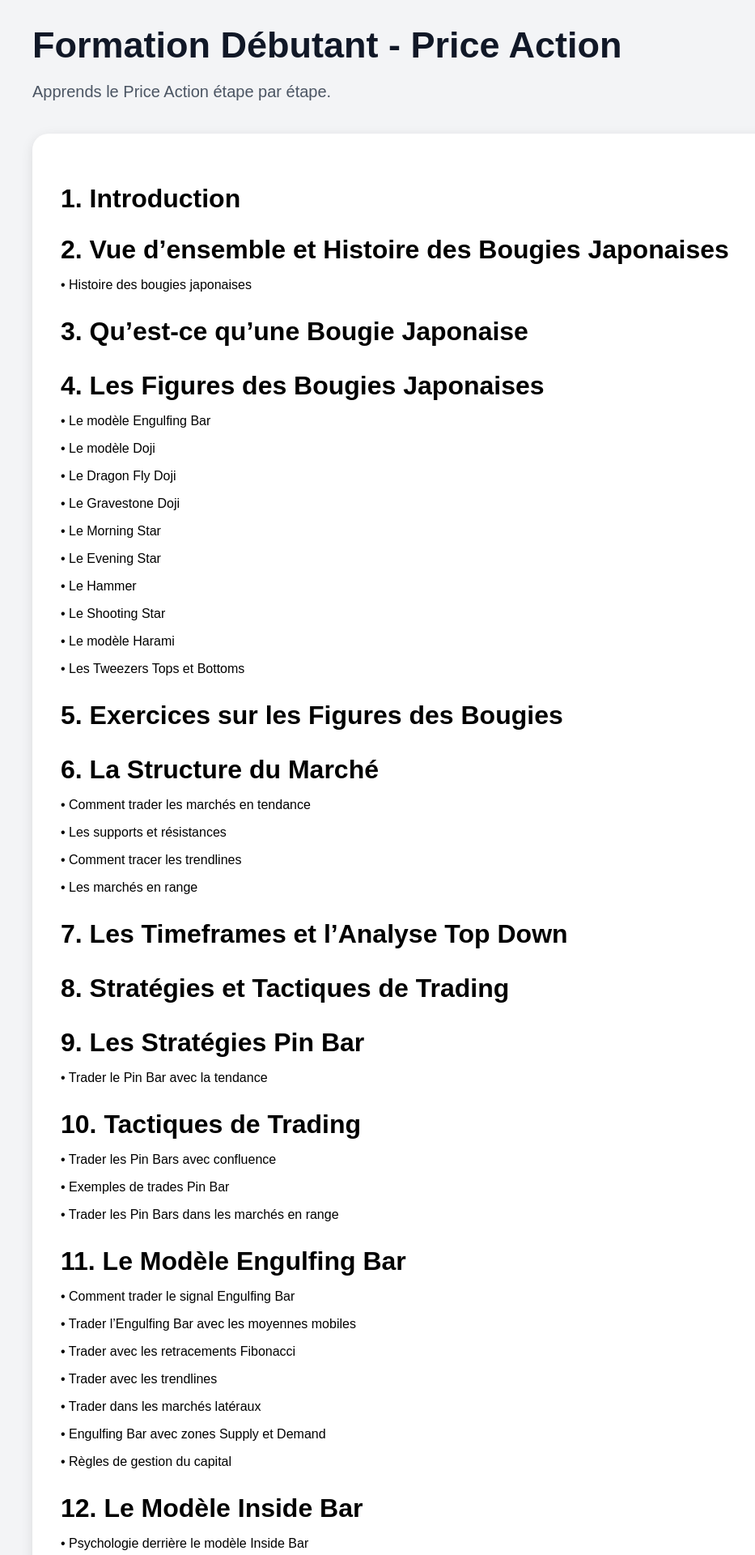
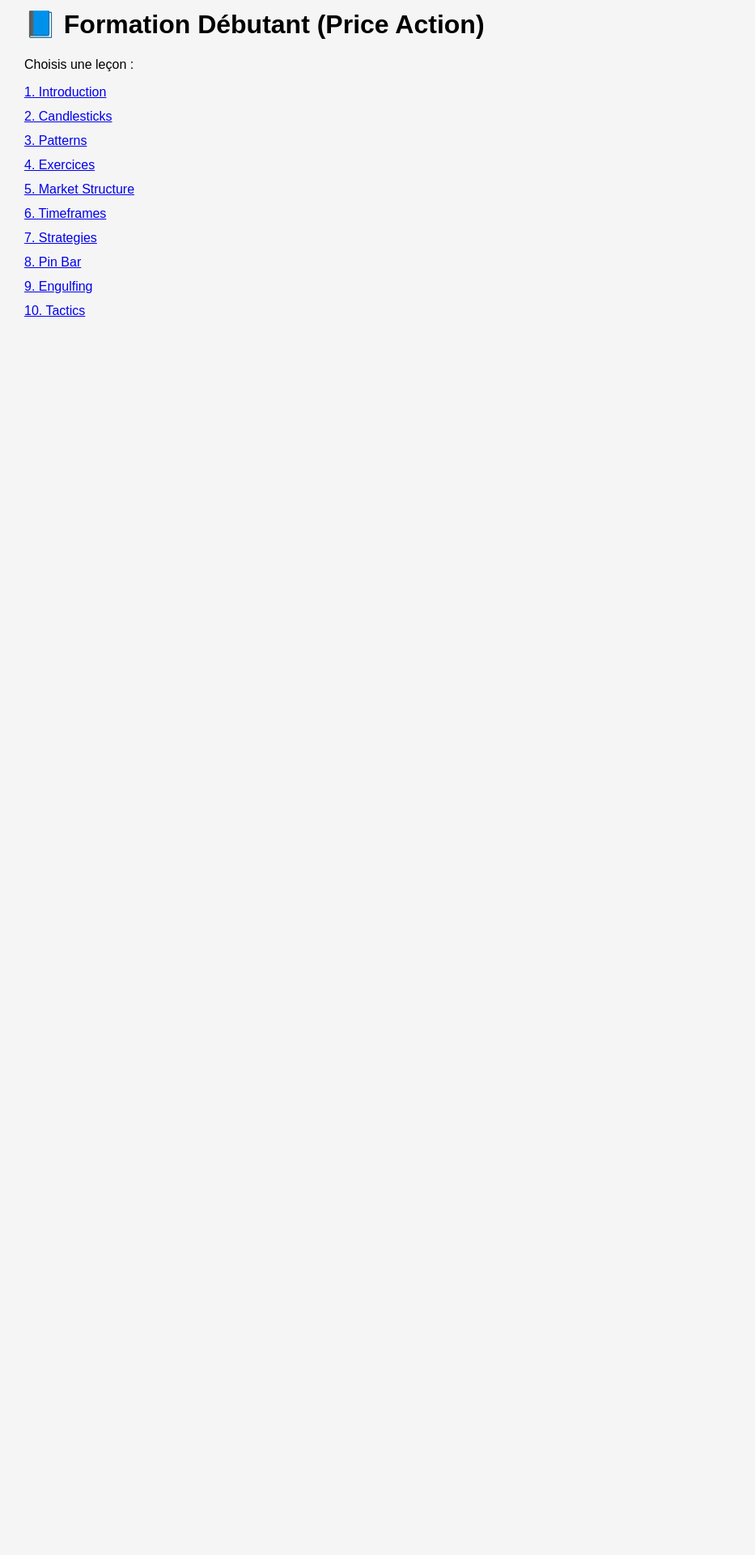
Before and after one commit to BKG226/trading-academy, a Next.js app: page /formation/debutant in a window 1280 px wide. Shown: the part 40-1960 px from the top of the page at 81% size, without its empty margins (0-933 px from the left). After the commit the page ends 800 px from the top, so only its background shows below. Built offline with nearby package versions, Linux system fonts and the light colour scheme.

Commit message:
debutant menu formation completed

```diff
--- a/app/formation/debutant/page.tsx
+++ b/app/formation/debutant/page.tsx
@@ -1,133 +1,21 @@
-export default function DebutantFormation() {
+export default function DebutantHome() {
   return (
-    <div
-      style={{
-        padding: "40px",
-        background: "#f3f4f6",
-        minHeight: "100vh",
-      }}
-    >
-      <h1
-        style={{
-          fontSize: "45px",
-          color: "#111827",
-          marginBottom: "20px",
-        }}
-      >
-        Formation Débutant - Price Action
-      </h1>
+    <div style={{ padding: 30, fontFamily: "Arial" }}>
+      <h1>📘 Formation Débutant (Price Action)</h1>
 
-      <p
-        style={{
-          fontSize: "20px",
-          color: "#4b5563",
-          marginBottom: "40px",
-        }}
-      >
-        Apprends le Price Action étape par étape.
-      </p>
+      <p>Choisis une leçon :</p>
 
-      <div
-        style={{
-          background: "white",
-          padding: "35px",
-          borderRadius: "20px",
-          maxWidth: "1000px",
-          boxShadow: "0 4px 15px rgba(0,0,0,0.1)",
-        }}
-      >
-        <h2 style={{ fontSize: "32px", marginBottom: "15px" }}>
-          1. Introduction
-        </h2>
-
-        <h2 style={{ fontSize: "32px", marginBottom: "15px" }}>
-          2. Vue d’ensemble et Histoire des Bougies Japonaises
-        </h2>
-
-        <p>• Histoire des bougies japonaises</p>
-
-        <h2 style={{ fontSize: "32px", marginBottom: "15px", marginTop: "30px" }}>
-          3. Qu’est-ce qu’une Bougie Japonaise
-        </h2>
-
-        <h2 style={{ fontSize: "32px", marginBottom: "15px", marginTop: "30px" }}>
-          4. Les Figures des Bougies Japonaises
-        </h2>
-
-        <p>• Le modèle Engulfing Bar</p>
-        <p>• Le modèle Doji</p>
-        <p>• Le Dragon Fly Doji</p>
-        <p>• Le Gravestone Doji</p>
-        <p>• Le Morning Star</p>
-        <p>• Le Evening Star</p>
-        <p>• Le Hammer</p>
-        <p>• Le Shooting Star</p>
-        <p>• Le modèle Harami</p>
-        <p>• Les Tweezers Tops et Bottoms</p>
-
-        <h2 style={{ fontSize: "32px", marginBottom: "15px", marginTop: "30px" }}>
-          5. Exercices sur les Figures des Bougies
-        </h2>
-
-        <h2 style={{ fontSize: "32px", marginBottom: "15px", marginTop: "30px" }}>
-          6. La Structure du Marché
-        </h2>
-
-        <p>• Comment trader les marchés en tendance</p>
-        <p>• Les supports et résistances</p>
-        <p>• Comment tracer les trendlines</p>
-        <p>• Les marchés en range</p>
-
-        <h2 style={{ fontSize: "32px", marginBottom: "15px", marginTop: "30px" }}>
-          7. Les Timeframes et l’Analyse Top Down
-        </h2>
-
-        <h2 style={{ fontSize: "32px", marginBottom: "15px", marginTop: "30px" }}>
-          8. Stratégies et Tactiques de Trading
-        </h2>
-
-        <h2 style={{ fontSize: "32px", marginBottom: "15px", marginTop: "30px" }}>
-          9. Les Stratégies Pin Bar
-        </h2>
-
-        <p>• Trader le Pin Bar avec la tendance</p>
-
-        <h2 style={{ fontSize: "32px", marginBottom: "15px", marginTop: "30px" }}>
-          10. Tactiques de Trading
-        </h2>
-
-        <p>• Trader les Pin Bars avec confluence</p>
-        <p>• Exemples de trades Pin Bar</p>
-        <p>• Trader les Pin Bars dans les marchés en range</p>
-
-        <h2 style={{ fontSize: "32px", marginBottom: "15px", marginTop: "30px" }}>
-          11. Le Modèle Engulfing Bar
-        </h2>
-
-        <p>• Comment trader le signal Engulfing Bar</p>
-        <p>• Trader l’Engulfing Bar avec les moyennes mobiles</p>
-        <p>• Trader avec les retracements Fibonacci</p>
-        <p>• Trader avec les trendlines</p>
-        <p>• Trader dans les marchés latéraux</p>
-        <p>• Engulfing Bar avec zones Supply et Demand</p>
-        <p>• Règles de gestion du capital</p>
-
-        <h2 style={{ fontSize: "32px", marginBottom: "15px", marginTop: "30px" }}>
-          12. Le Modèle Inside Bar
-        </h2>
-
-        <p>• Psychologie derrière le modèle Inside Bar</p>
-        <p>• Trader les Inside Bars avec support et résistance</p>
-        <p>• Conseils pour trader le setup Inside Bar</p>
-        <p>• Trader les faux breakouts du Inside Bar</p>
-        <p>• Exemples de faux breakouts</p>
-        <p>• Trader avec les retracements Fibonacci</p>
-        <p>• Exemples de trades</p>
-        <p>• Stratégies de Money Management</p>
-
-        <h2 style={{ fontSize: "32px", marginTop: "30px" }}>
-          13. Conclusion
-        </h2>
+      <div style={{ display: "grid", gap: 12 }}>
+        <a href="/formation/debutant/introduction">1. Introduction</a>
+        <a href="/formation/debutant/candlesticks">2. Candlesticks</a>
+        <a href="/formation/debutant/patterns">3. Patterns</a>
+        <a href="/formation/debutant/exercices">4. Exercices</a>
+        <a href="/formation/debutant/market-structure">5. Market Structure</a>
+        <a href="/formation/debutant/timeframes">6. Timeframes</a>
+        <a href="/formation/debutant/strategies">7. Strategies</a>
+        <a href="/formation/debutant/pin-bar">8. Pin Bar</a>
+        <a href="/formation/debutant/engulfing">9. Engulfing</a>
+        <a href="/formation/debutant/tactics">10. Tactics</a>
       </div>
     </div>
   );
```
Also changed, not shown: app/page.tsx (+8 -67 lines).
